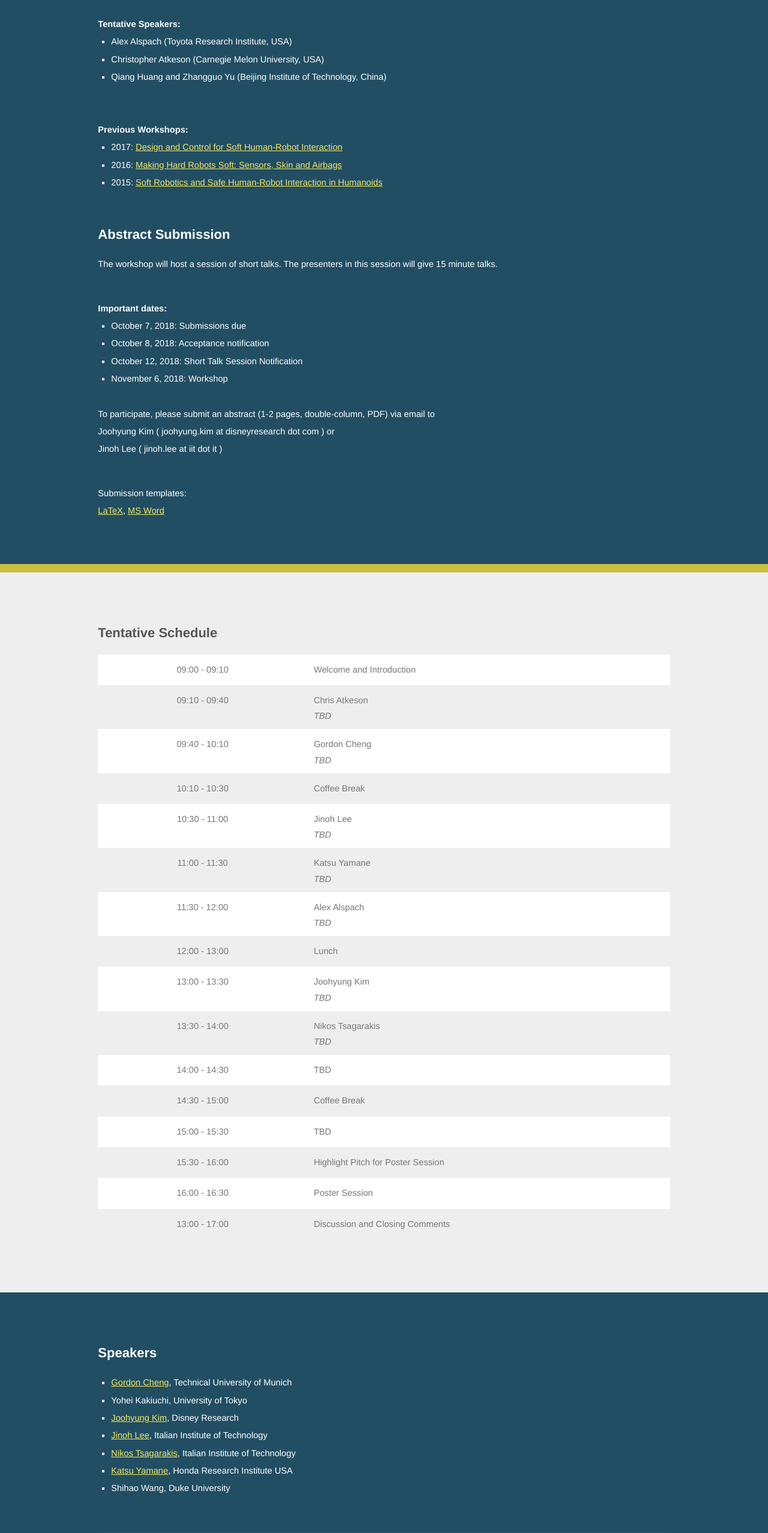
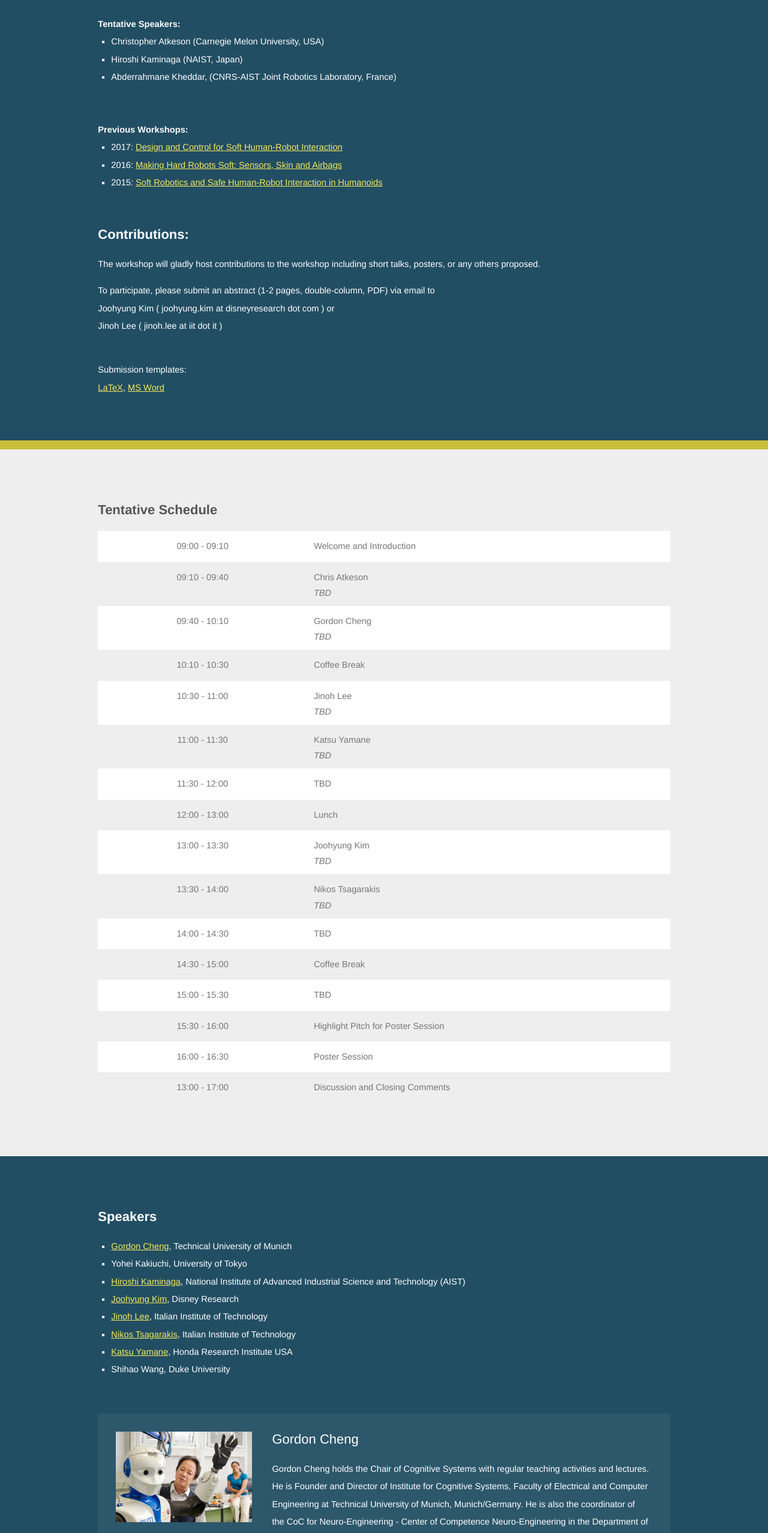
Before and after one commit to alexalspach/2018_humanoids_workshop_website, a plain HTML site: page humanoids2018/index.html in a window 1280 px wide. Shown: the part 1648-4203 px from the top of the page at 60% size. Drawn offline with Linux system fonts and the light colour scheme.

Commit message:
added some peep

```diff
--- a/humanoids2018/index.html
+++ b/humanoids2018/index.html
@@ -145,9 +145,11 @@
 
 				<strong>Tentative Speakers:</strong>
 				<ul>
-					<li>Alex Alspach (Toyota Research Institute, USA)</li>
+					<!--<li>Alex Alspach (Toyota Research Institute, USA)</li>-->
 					<li>Christopher Atkeson (Carnegie Melon University, USA)</li>
-					<li>Qiang Huang and Zhangguo Yu (Beijing Institute of Technology, China)</li>
+					<li>Hiroshi Kaminaga (NAIST, Japan)</li>
+					<li>Abderrahmane Kheddar, (CNRS-AIST Joint Robotics Laboratory, France)</li>
+					<!-- <li>Qiang Huang and Zhangguo Yu (Beijing Institute of Technology, China)</li> -->
 				</ul>
 
 				<br>
@@ -167,6 +169,11 @@
 
 				<br>
 
+				<h2><strong>Contributions:</strong></h2>
+
+				<p>The workshop will gladly host contributions to the workshop including short talks, posters, or any others proposed.</p>
+
+				<!--
 				<h2><strong>Abstract Submission</strong></h2>
 
 				<p>The workshop will host a session of short talks. The presenters in this session will give 15 minute talks.</p>
@@ -181,12 +188,12 @@
 
 					<li>October 12, 2018: Short Talk Session Notification</li>
 
-					<!-- <li><font color="red">November XX, 2018:</font> Short Talk Session Deadline Extended!
-					-->
-					<!-- <li><strong><font color="e6a959">November XX, 2018:</font></strong> Short Talk Session Notification -->
+					<li><font color="red">November XX, 2018:</font> Short Talk Session Deadline Extended!
 
 					<li>November 6, 2018: Workshop</li>
 				</ul>
+
+				-->
 
 
 				<p>To participate, please submit an abstract (1-2 pages, double-column, PDF) via email to <br>
@@ -332,10 +339,11 @@
 						</tr>
 
 
+
 						<tr>
 							<td class="sched_time">11:30 - 12:00</td>
-							<td class="sched_speaker">Alex Alspach
-								<div class="talk-title">TBD</div>
+							<td class="sched_speaker">TBD
+								<!--<div class="talk-title">TBD</div>-->
 
 								<!--
 							  	<div class="text-content short-text">
@@ -486,8 +494,8 @@
 					<li>Yohei Kakiuchi, University of Tokyo</li>
 
 
-					<!--<li><a href="#org_kaminaga">Hiroshi Kaminaga</a>, National Institute of Advanced Industrial Science and Technology (AIST)</li>
-					<li><a href="#org_killpack">Marc Killpack</a>, Brigham Young University</li>-->
+					<li><a href="#org_kaminaga">Hiroshi Kaminaga</a>, National Institute of Advanced Industrial Science and Technology (AIST)</li>
+					<!--<li><a href="#org_killpack">Marc Killpack</a>, Brigham Young University</li>-->
 					<li><a href="#org_kim">Joohyung Kim</a>, Disney Research</li>
 					<!--<li>Sang-bae Kim, Massachusetts Institute of Technology</li>-->
 					<!--<li>Yong-Lae Park, Seoul National University</li>-->
@@ -556,6 +564,20 @@
 					</div>
 				</article>
 				-->
+
+
+				<span class="anchor2" id="org_kaminaga"></span>
+				<article class="feature left">
+					<span class="image object-fit_contain"><img src="images/speakers/web/Kaminaga_Hiroshi.jpg" alt="" /></span>
+					<div class="content">
+
+						<h2>Hiroshi Kaminaga</h2>
+
+						<p>Hiroshi Kaminaga is a senior researcher in AIST, Japan.  He received his bachelors degree in 1997 from Sophia University and masters degree in 1999 from Kyoto University  for mechanical engineering.  He received his doctorate in information science and technology from The University of Tokyo in 2009.  He worked as an R&D engineer from 1999 to 2002 in Hewlett-Packard Japan and from 2002 to 2005 in a robotics startup company, ZMP Inc.  He started his academic career as a research fellow of Japan Society for the Promotion of Science in 2009, as an assistant professor of The University of Tokyo from 2009.  He has been in his current position in AIST (National Institute of Advanced Industrial Science and Technology) since 2017.</p>
+
+					</div>
+				</article>
+
 
 
 
@@ -667,7 +689,7 @@
 				<ul>
 					<li><a href="#org_atkeson">Chris Atkeson</a>, Carnegie Mellon University</li>
 					<li><a href="#org_kim">Joohyung Kim</a>, Disney Research</li>
-					<li><a href="#org_lee">Jinoh Lee</a>, Istituto Italiano di Tecnologia</li>
+					<li><a href="#org_lee">Jinoh Lee</a>, Italian Institute of Technology</li>
 					<li><a href="#org_yamane">Katsu Yamane</a>, Honda Research Institute</li>
 					<li><a href="#org_alspach">Alex Alspach</a>, Toyota Research Institute</li>
 				</ul>
```
